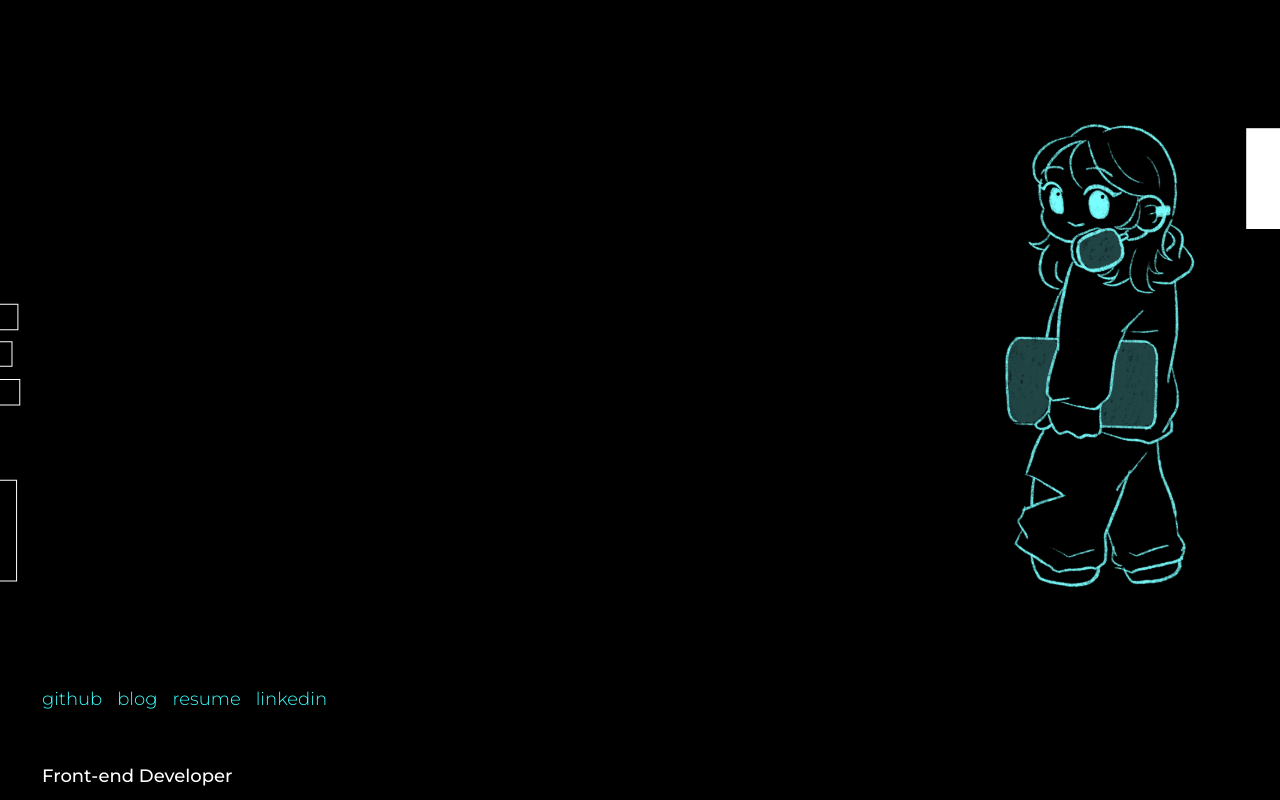
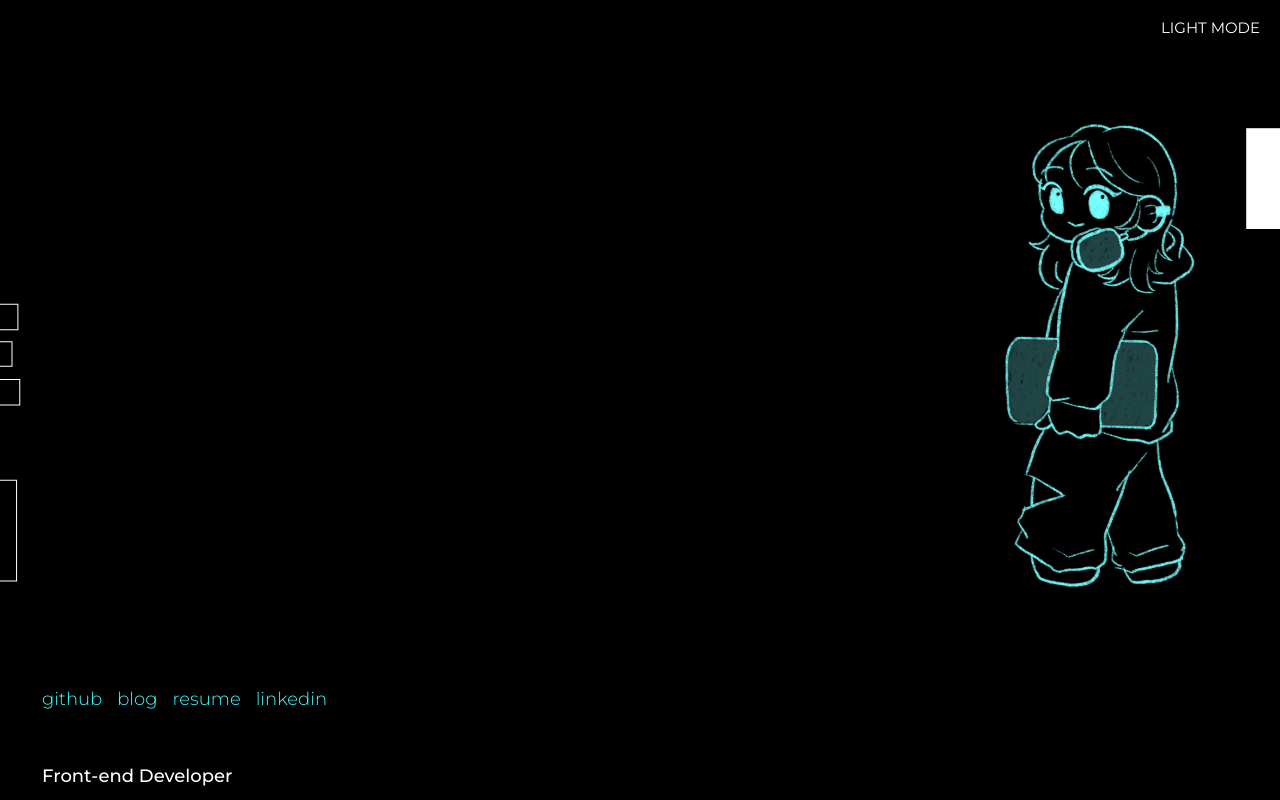
Before and after one commit to danmin20/danmin, a React (Create React App) app: page / in a window 1280 px wide. Shown: the top 800 px of the page. Built offline with nearby package versions, Linux system fonts and the light colour scheme.

Commit message:
theme mode

```diff
--- a/src/App.tsx
+++ b/src/App.tsx
@@ -4,6 +4,8 @@ import Main from "./Components/Main";
 import Project from "./Components/Project";
 import Record from "./Components/Record";
 import Slider from "./Components/Slider";
+import { lightTheme, darkTheme } from "./styles/theme";
+import styled, { ThemeProvider } from "styled-components";
 
 function App() {
   const [slider, setSlider] = useState(true);
@@ -13,9 +15,18 @@ function App() {
     }, 2500);
   }, []);
 
+  const [theme, setTheme] = useState("dark");
+  const handleTheme = () => {
+    if (theme === "dark") setTheme("light");
+    else setTheme("dark");
+  };
+
   return (
-    <>
-      <div className="App">
+    <ThemeProvider theme={theme === "dark" ? darkTheme : lightTheme}>
+      <ThemeToggle onClick={handleTheme} isDark={theme === "dark"}>
+        {theme === "dark" ? "LIGHT MODE" : "DARK MODE"}
+      </ThemeToggle>
+      <AppContainer className="App">
         {slider ? (
           <Slider />
         ) : (
@@ -26,7 +37,7 @@ function App() {
             <Project />
           </>
         )}
-      </div>
+      </AppContainer>
       <div className="none">
         <div>{`PleaSe
  aCCeSS
@@ -34,8 +45,28 @@ function App() {
    Wider
     SCreen.`}</div>
       </div>
-    </>
+    </ThemeProvider>
   );
 }
 
+const AppContainer = styled.div`
+  color: ${({ theme }) => theme.color.white};
+  background-color: ${({ theme }) => theme.color.black};
+`;
+
+const ThemeToggle = styled.div<{ isDark: boolean }>`
+  cursor: pointer;
+  font-size: 1.5rem;
+  position: fixed;
+  z-index: 100;
+  top: 2rem;
+  right: 2rem;
+  color: ${({ theme }) => theme.color.white};
+  transition: 0.3s;
+  &:hover {
+    transition: 0.3s;
+    color: ${({ theme }) => theme.color.blue};
+  }
+`;
+
 export default App;
--- a/src/Components/Main/index.tsx
+++ b/src/Components/Main/index.tsx
@@ -1,7 +1,7 @@
 import { useEffect } from "react";
 import styled, { keyframes } from "styled-components";
 import { Danmin } from "../../assets";
-import { Container, theme } from "../../styles/theme";
+import { Container } from "../../styles/theme";
 
 const links = [
   { id: "github", link: "https://github.com/danmin20" },
@@ -104,7 +104,7 @@ const fadeIn = keyframes`
 `;
 
 const Link = styled.div<{ idx: number }>`
-  color: ${theme.color.blue};
+  color: ${({ theme }) => theme.color.blue};
   font-weight: 300;
   font-size: 1.8rem;
   line-height: 2.2rem;
@@ -114,8 +114,8 @@ const Link = styled.div<{ idx: number }>`
   transition: 0.3s;
 
   &:hover {
-    color: ${theme.color.red};
-    border-bottom: 0.1rem solid ${theme.color.red};
+    color: ${({ theme }) => theme.color.red};
+    border-bottom: 0.1rem solid ${({ theme }) => theme.color.red};
     transition: 0.3s;
   }
 `;
@@ -149,7 +149,7 @@ const Wrapper = styled(Container)`
     animation: ${titleAnimation} 0.5s;
     &:nth-child(3) {
       text-align: end;
-      -webkit-text-stroke: 0.1rem #fff;
+      -webkit-text-stroke: 0.1rem ${({ theme }) => theme.color.white};
       color: transparent;
       animation: ${titleAnimation2} 0.5s;
     }
--- a/src/Components/Project/index.tsx
+++ b/src/Components/Project/index.tsx
@@ -1,6 +1,6 @@
 import { useEffect } from "react";
 import styled, { keyframes } from "styled-components";
-import { Container, flexCenter, theme } from "../../styles/theme";
+import { Container, flexCenter } from "../../styles/theme";
 
 const projects = [
   {
@@ -179,19 +179,21 @@ const titleAnimation = keyframes`
     margin-top: 100rem;
   }
   100% {
-    margin-top: 0;
+    margin-top: -100rem;
   }
 `;
 const ProjectBox = styled.div<{ link: boolean }>`
   cursor: ${({ link }) => (link ? "pointer" : "default")};
   &:hover {
     .title {
-      color: ${({ link }) => (link ? theme.color.blue : "#fff")};
+      color: ${({ link, theme }) =>
+        link ? theme.color.blue : theme.color.white};
     }
   }
 `;
 const Wrapper = styled(Container)`
   margin-top: 35rem;
+  height: 120rem;
   position: relative;
   ${flexCenter};
   .project-title-animation {
--- a/src/Components/Record/index.tsx
+++ b/src/Components/Record/index.tsx
@@ -1,5 +1,5 @@
 import styled from "styled-components";
-import { Container, flexCenter, theme } from "../../styles/theme";
+import { Container, flexCenter } from "../../styles/theme";
 
 const records = [
   {
@@ -170,14 +170,14 @@ const Title = styled.div<{ title: string }>`
   font-size: 6.4rem;
   line-height: 7.8rem;
   color: transparent;
-  -webkit-text-stroke: 0.1rem #fff;
+  -webkit-text-stroke: 0.1rem ${({ theme }) => theme.color.white};
   position: relative;
   ::after {
     content: "${({ title }) => `${title}`}";
     position: absolute;
     left: -0.4rem;
     top: -0.4rem;
-    -webkit-text-stroke: 0.1rem ${theme.color.red};
+    -webkit-text-stroke: 0.1rem ${({ theme }) => theme.color.red};
     opacity: 0.7;
   }
   ::before {
@@ -185,7 +185,7 @@ const Title = styled.div<{ title: string }>`
     position: absolute;
     left: 0.4rem;
     top: 0.4rem;
-    -webkit-text-stroke: 0.1rem ${theme.color.blue};
+    -webkit-text-stroke: 0.1rem ${({ theme }) => theme.color.blue};
     opacity: 0.7;
   }
 `;
--- a/src/Components/Slider/ProgressBar.tsx
+++ b/src/Components/Slider/ProgressBar.tsx
@@ -1,5 +1,4 @@
 import styled, { keyframes } from "styled-components";
-import { theme } from "../../styles/theme";
 
 const ProgressBar = () => (
   <Wrapper>
@@ -30,15 +29,15 @@ const Progress = styled.div`
   height: 0.1rem;
   position: absolute;
   animation: ${progress} 1s;
-  background: #fff;
-  background: ${theme.color.white};
+  background: ${({ theme }) => theme.color.white};
+  background: ${({ theme }) => theme.color.white};
   &:nth-child(2) {
     animation-delay: 1s;
-    background: ${theme.color.blue};
+    background: ${({ theme }) => theme.color.blue};
   }
   &:nth-child(3) {
     animation-delay: 2s;
-    background: ${theme.color.red};
+    background: ${({ theme }) => theme.color.red};
   }
 `;
 
--- a/src/Components/Slider/TextSlider.tsx
+++ b/src/Components/Slider/TextSlider.tsx
@@ -1,5 +1,4 @@
 import styled, { keyframes } from "styled-components";
-import { theme } from "../../styles/theme";
 
 const TextSlider = () => (
   <Wrapper>
@@ -62,7 +61,7 @@ const Wrapper = styled.div`
       box-sizing: border-box;
       &:nth-child(2) {
         color: transparent;
-        -webkit-text-stroke: 0.1rem #fff;
+        -webkit-text-stroke: 0.1rem ${({ theme }) => theme.color.white};
       }
       &:nth-child(3) {
         position: relative;
@@ -73,7 +72,7 @@ const Wrapper = styled.div`
           position: absolute;
           left: -0.4rem;
           top: -0.4rem;
-          -webkit-text-stroke: 0.1rem ${theme.color.red};
+          -webkit-text-stroke: 0.1rem ${({ theme }) => theme.color.red};
           opacity: 0.7;
           color: transparent;
         }
@@ -84,7 +83,7 @@ const Wrapper = styled.div`
           position: absolute;
           left: 0.4rem;
           top: 0.4rem;
-          -webkit-text-stroke: 0.1rem ${theme.color.blue};
+          -webkit-text-stroke: 0.1rem ${({ theme }) => theme.color.blue};
           opacity: 0.7;
           color: transparent;
         }
--- a/src/index.tsx
+++ b/src/index.tsx
@@ -2,16 +2,12 @@ import React from "react";
 import ReactDOM from "react-dom";
 import App from "./App";
 import reportWebVitals from "./reportWebVitals";
-import { ThemeProvider } from "styled-components";
 import { GlobalStyle } from "./styles/globalStyle";
-import { theme } from "./styles/theme";
 
 ReactDOM.render(
   <React.StrictMode>
     <GlobalStyle />
-    <ThemeProvider theme={theme}>
-      <App />
-    </ThemeProvider>
+    <App />
   </React.StrictMode>,
   document.getElementById("root")
 );
--- a/src/styles/globalStyle.ts
+++ b/src/styles/globalStyle.ts
@@ -1,6 +1,6 @@
 import { createGlobalStyle } from "styled-components";
 import "./reset.scss";
-import { flexCenter, media, theme } from "./theme";
+import { flexCenter, media } from "./theme";
 
 export const GlobalStyle = createGlobalStyle`
     :focus {
@@ -17,8 +17,6 @@ export const GlobalStyle = createGlobalStyle`
         font-display: fallback;
         -ms-overflow-style: none;
         scrollbar-width: none;
-        color: ${theme.color.white};
-        background-color: ${theme.color.black};
         -webkit-user-select: none;
         -moz-user-select: none;
         -ms-user-select: none;
--- a/src/styles/theme.ts
+++ b/src/styles/theme.ts
@@ -12,12 +12,20 @@ export const Container = styled.div`
   box-sizing: border-box;
 `;
 
-export const theme: DefaultTheme = {
+export const darkTheme: DefaultTheme = {
   color: {
     black: "#000000",
     blue: "#3EFFFF",
     red: "#FF5E5E",
     white: "#FFFFFF",
+  },
+};
+export const lightTheme: DefaultTheme = {
+  color: {
+    black: "#FFFFFF",
+    blue: "#3EFFFF",
+    red: "#FF5E5E",
+    white: "#000000",
   },
 };
 
```
Also changed, not shown: src/styles/style.d.ts (+4 -4 lines).
